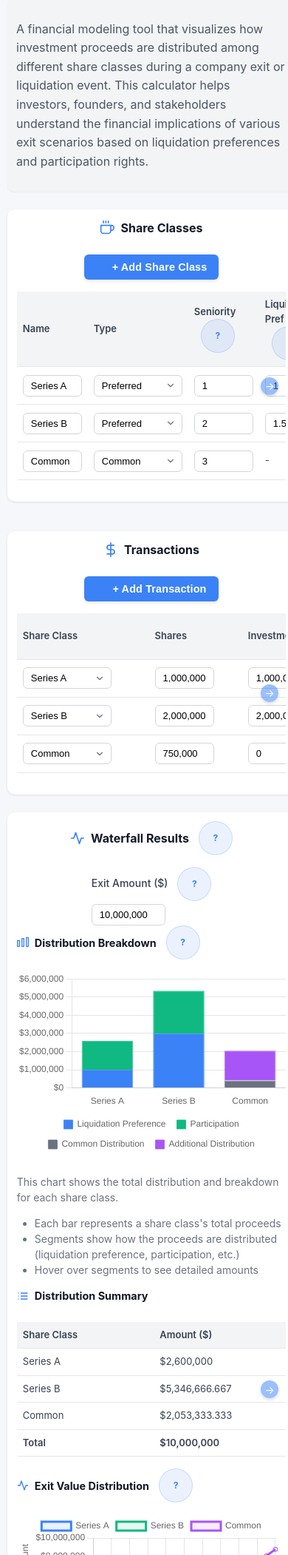
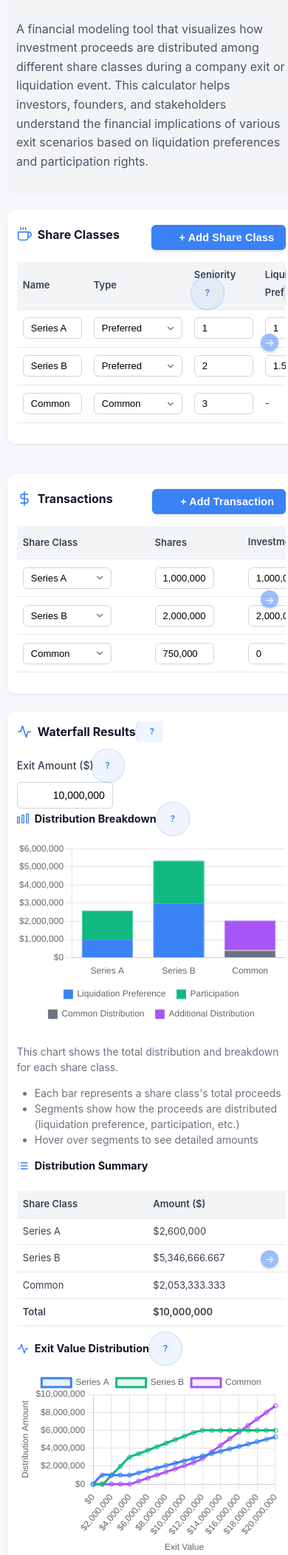
Before and after one commit to finyacht/Equitywiz-io, a Node server app: page / in a window 390 px wide. Shown: the part 164-2266 px from the top of that part at 74% size. Run offline with Node 20, Linux system fonts and the light colour scheme; the page is wider than the window, and the part outside it is not shown; some libraries are stand-ins or nearby versions.

Commit message:
Redesign tooltips and improve button layout for modern design standards

```diff
--- a/css/mobile-responsive.css
+++ b/css/mobile-responsive.css
@@ -113,15 +113,22 @@
         background-size: contain;
     }
 
-    /* Spacing adjustments */
+    /* Modern layout for buttons and headers */
     .space-between {
-        flex-direction: column;
+        flex-direction: row;
+        justify-content: space-between;
+        align-items: center;
+        width: 100%;
         gap: 0.5rem;
-        width: 100%;
+        flex-wrap: wrap;
     }
 
     .space-between h2 {
-        margin-bottom: 0.5rem;
+        margin-bottom: 0;
+        margin-right: auto;
+        white-space: nowrap;
+        overflow: hidden;
+        text-overflow: ellipsis;
     }
 
     /* Form elements */
@@ -204,57 +211,65 @@
     td {
         vertical-align: middle;
     }
+}
 
-    /* IMPROVED TOOLTIPS */
+/* REDESIGNED TOOLTIPS - Modern and proportional */
 .tooltip {
     position: relative;
-        display: inline-block;
+    display: inline-flex;
+    align-items: center;
+    justify-content: center;
     cursor: pointer;
+    height: 28px;
+    width: 28px;
 }
 
 .tooltip-icon {
     display: inline-flex;
     align-items: center;
     justify-content: center;
-        width: 20px;
-        height: 20px;
+    width: 22px;
+    height: 22px;
     border-radius: 50%;
-        background-color: rgba(59, 130, 246, 0.1);
+    background-color: rgba(59, 130, 246, 0.08);
     color: var(--primary-color);
     font-size: 12px;
-        margin-left: 5px;
-        font-weight: bold;
+    font-weight: 600;
     cursor: pointer;
     transition: all 0.2s ease;
     border: 1px solid rgba(59, 130, 246, 0.2);
+    box-shadow: 0 1px 2px rgba(0, 0, 0, 0.05);
 }
 
 .tooltip-icon:hover {
-        background-color: rgba(59, 130, 246, 0.2);
-        transform: scale(1.1);
+    background-color: rgba(59, 130, 246, 0.12);
+    transform: scale(1.05);
+    box-shadow: 0 2px 4px rgba(0, 0, 0, 0.1);
 }
 
 .tooltip-text {
     visibility: hidden;
-        width: 200px;
+    width: 220px;
     background-color: white;
     color: var(--gray-700);
     text-align: left;
-        border-radius: 8px;
-        padding: 10px 12px;
+    border-radius: 10px;
+    padding: 12px 15px;
     position: absolute;
     z-index: 99;
-        bottom: 125%;
+    bottom: 130%;
     left: 50%;
-        transform: translateX(-50%);
+    margin-left: -110px;
     opacity: 0;
     transition: opacity 0.3s, transform 0.3s;
-        box-shadow: 0 4px 12px rgba(0, 0, 0, 0.1);
+    box-shadow: 0 4px 15px rgba(0, 0, 0, 0.1);
     border: 1px solid var(--gray-200);
-        font-size: 12px;
+    font-size: 13px;
     line-height: 1.5;
     pointer-events: none;
     transform: translateY(10px);
+    font-weight: normal;
+    letter-spacing: 0.01em;
 }
 
 .tooltip-text::after {
@@ -328,9 +342,23 @@
         width: 100%;
     }
 
-    /* Waterfall results section */
+    /* Waterfall results section - Modern layout */
     #exitAmount {
-        width: 100px;
+        width: 130px;
+        height: 36px;
+        font-size: 14px;
+        text-align: right;
+        padding-right: 10px;
+    }
+
+    .card .space-between label {
+        display: inline-flex;
+        align-items: center;
+        white-space: nowrap;
+    }
+
+    .card .space-between label .tooltip {
+        margin-left: 5px;
     }
 
     /* Stacked labels and inputs */
--- a/js/mobile-responsive.js
+++ b/js/mobile-responsive.js
@@ -26,6 +26,9 @@ function initMobileEnhancements() {
 
         // Fix any overflow issues
         fixOverflowIssues();
+
+        // Update space-between layout
+        updateSpaceBetweenLayout();
     });
 
     // Initialize table scroll indicators
@@ -40,7 +43,52 @@ function initMobileEnhancements() {
     // Fix layout issues on mobile
     fixOverflowIssues();
 
+    // Update space-between layout
+    updateSpaceBetweenLayout();
+
     console.log('Mobile enhancements initialized');
+}
+
+/**
+ * Update space-between layout based on screen size
+ */
+function updateSpaceBetweenLayout() {
+    const spaceBetweens = document.querySelectorAll('.space-between');
+
+    spaceBetweens.forEach(sb => {
+        // Check if this is inside the Waterfall Results section
+        const isWaterfallResults = sb.closest('.card') &&
+                                  sb.closest('.card').querySelector('h2') &&
+                                  sb.closest('.card').querySelector('h2').textContent.includes('Waterfall Results');
+
+        if (window.innerWidth <= 480 && isWaterfallResults) {
+            // Special handling for Waterfall Results section on very small screens
+            sb.style.flexDirection = 'column';
+            sb.style.alignItems = 'flex-start';
+
+            // Move the exit amount input below the heading
+            const inputContainer = sb.querySelector('div');
+            if (inputContainer) {
+                inputContainer.style.width = '100%';
+                inputContainer.style.marginTop = '10px';
+            }
+        } else if (window.innerWidth <= 768) {
+            // Responsive layout for all other space-between sections
+            const hasButtons = sb.querySelector('button') !== null;
+            const hasInputs = sb.querySelector('input') !== null;
+
+            if (hasButtons || hasInputs) {
+                // Keep side-by-side layout but allow wrapping
+                sb.style.flexDirection = 'row';
+                sb.style.flexWrap = 'wrap';
+                sb.style.alignItems = 'center';
+            }
+        } else {
+            // Reset for larger screens
+            sb.style.flexDirection = '';
+            sb.style.alignItems = '';
+        }
+    });
 }
 
 /**
@@ -67,12 +115,6 @@ function fixOverflowIssues() {
             // Force single column for mobile
             grid.style.gridTemplateColumns = '1fr';
         }
-
-        // Fix any space-between elements
-        const spaceBetweens = document.querySelectorAll('.space-between');
-        spaceBetweens.forEach(sb => {
-            sb.style.flexDirection = 'column';
-        });
     }
 }
 
@@ -137,6 +179,28 @@ function enhanceTooltipsForMobile() {
 
         if (!tooltipIcon || !tooltipText) return;
 
+        // Position fix for tooltips that might go offscreen
+        const updateTooltipPosition = () => {
+            const tooltipRect = tooltip.getBoundingClientRect();
+            const viewportWidth = window.innerWidth;
+
+            // Reset position to default
+            tooltipText.style.left = '50%';
+            tooltipText.style.marginLeft = '-110px';
+
+            // Check if tooltip would go off the left edge
+            if (tooltipRect.left < 110) {
+                const adjustment = Math.min(110 - tooltipRect.left, 90);
+                tooltipText.style.marginLeft = `-${110 - adjustment}px`;
+            }
+
+            // Check if tooltip would go off the right edge
+            if (tooltipRect.right + 110 > viewportWidth) {
+                const adjustment = Math.min(tooltipRect.right + 110 - viewportWidth, 90);
+                tooltipText.style.marginLeft = `-${110 + adjustment}px`;
+            }
+        };
+
         // Make tooltips tap-toggleable on mobile
         tooltipIcon.addEventListener('click', function(e) {
             e.preventDefault();
@@ -151,6 +215,11 @@ function enhanceTooltipsForMobile() {
 
             // Toggle active class on current tooltip
             tooltipText.classList.toggle('tooltip-active');
+
+            // Update tooltip position when showing it
+            if (tooltipText.classList.contains('tooltip-active')) {
+                updateTooltipPosition();
+            }
         });
 
         // Better handling for touch events
@@ -167,7 +236,19 @@ function enhanceTooltipsForMobile() {
 
             // Toggle active class on current tooltip
             tooltipText.classList.toggle('tooltip-active');
+
+            // Update tooltip position when showing it
+            if (tooltipText.classList.contains('tooltip-active')) {
+                updateTooltipPosition();
+            }
         }, { passive: false });
+
+        // Update tooltip position on window resize
+        window.addEventListener('resize', function() {
+            if (tooltipText.classList.contains('tooltip-active')) {
+                updateTooltipPosition();
+            }
+        });
     });
 
     // Close tooltips when clicking elsewhere
@@ -215,3 +296,4 @@ window.initMobileEnhancements = initMobileEnhancements;
 window.initTableScrollIndicators = initTableScrollIndicators;
 window.enhanceTooltipsForMobile = enhanceTooltipsForMobile;
 window.fixOverflowIssues = fixOverflowIssues;
+window.updateSpaceBetweenLayout = updateSpaceBetweenLayout;
```
Also changed, not shown: other parts of css/mobile-responsive.css (+26 -5 lines), dist/css/mobile-responsive.css (+77 -27 lines), 1 other file. Lines whose indentation alone changed are shown as unchanged.
